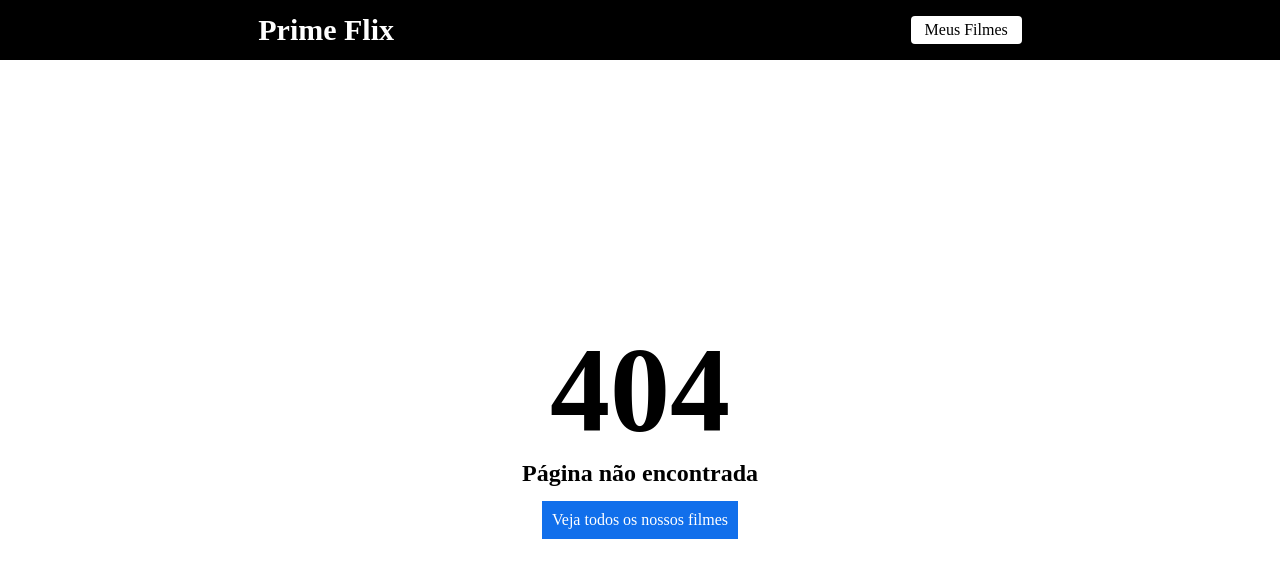
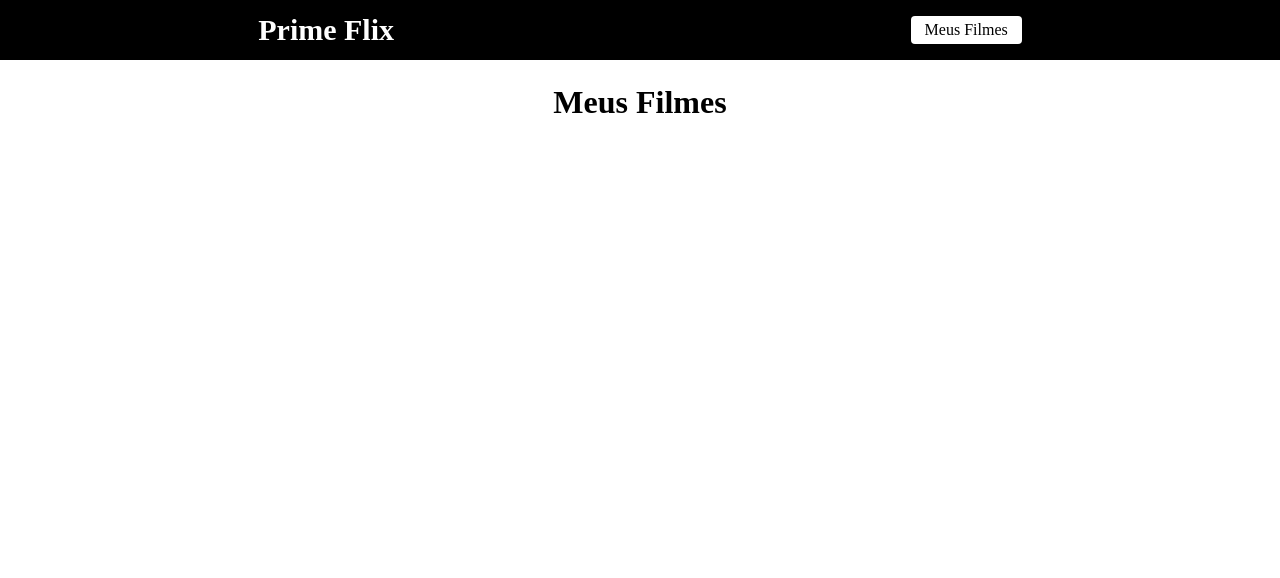
Before and after one commit to LaisaAlb/PRIMEFLIX, a React (Create React App) app: page /favoritos in a window 1280 px wide. Before the commit this address had no page. Shown: the top 578 px of the page. Built offline with nearby package versions, Linux system fonts and the light colour scheme.

Commit message:
Criando a página de favoritos

```diff
--- /dev/null
+++ b/src/pages/Favoritos/favoritos.css
@@ -0,0 +1,38 @@
+.meus-filmes{
+    margin-top: 24px;
+    display: flex;
+    flex-direction: column;
+    align-items: center;
+}
+
+.meus-filmes h1{
+    margin-bottom: 14px;
+}
+
+.meus-filmes span{
+    font-size: 18px;
+}
+
+.meus-filmes ul{
+    width: 720px;
+}
+
+.meus-filmes ul li{
+    list-style: none;
+    display: flex;
+    justify-content: space-between;
+    align-items: center;
+    margin-bottom: 14px;
+}
+
+.meus-filmes div{
+    display: flex;
+    justify-content: center;
+    align-items: center;
+}
+
+.meus-filmes div a {
+    text-decoration: none;
+    color: #116feb;
+    margin-right: 14px;
+}
--- /dev/null
+++ b/src/pages/Favoritos/index.js
@@ -0,0 +1,33 @@
+import "./favoritos.css";
+import { useEffect, useState } from "react";
+import { Link } from 'react-router-dom'
+
+function Favoritos() {
+  const [filmes, setFilmes] = useState([]);
+
+  useEffect(() => {
+    const minhaLista = localStorage.getItem("@primeflix");
+    setFilmes(JSON.parse(minhaLista) || []);
+  }, []);
+
+  return (
+    <div className="meus-filmes">
+      <h1>Meus Filmes</h1>
+      <ul>
+        {filmes.map((item) => {
+          return(
+            <li key={item.id}>
+                <span>{item.title}</span>
+                <div>
+                    <Link to={`/filmes/${item.id}`}>Ver detalhes</Link>
+                    <button>Excluir</button>
+                </div>
+            </li>
+          )
+        })}
+      </ul>
+    </div>
+  );
+}
+
+export default Favoritos;
--- a/src/routes.js
+++ b/src/routes.js
@@ -2,6 +2,7 @@
 
 import Home from './pages/Home'
 import Filme from './pages/Filme'
+import Favoritos from "./pages/Favoritos";
 
 import Header from './components/Header'
 
@@ -14,6 +15,7 @@
             <Routes>
                 <Route path="/" element={ <Home/>} />
                 <Route path="/filme/:id" element={ <Filme/>} />
+                <Route path="/favoritos" element={<Favoritos />} />
 
                 <Route path="*" element={ <Erro/>}/>
             </Routes>
```
